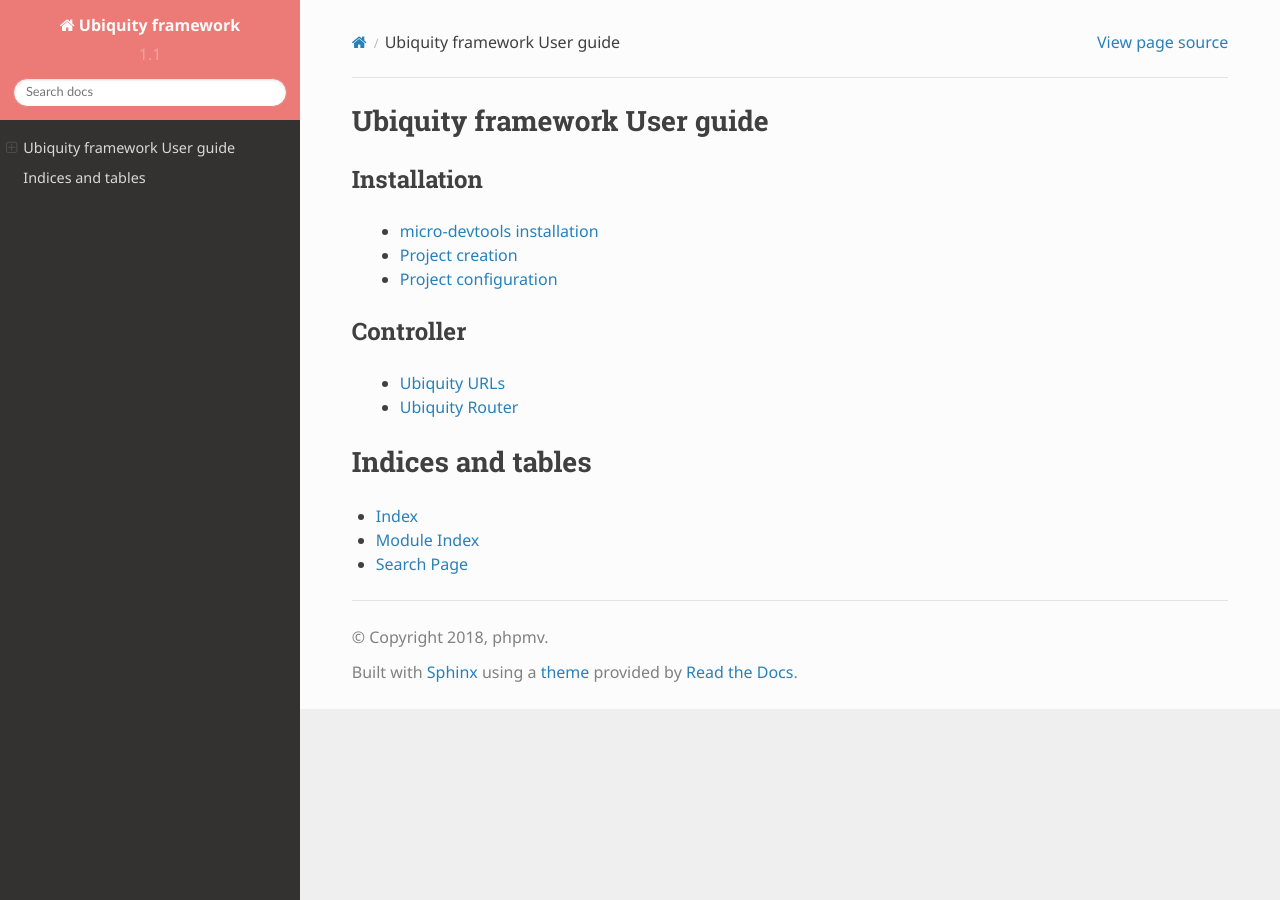
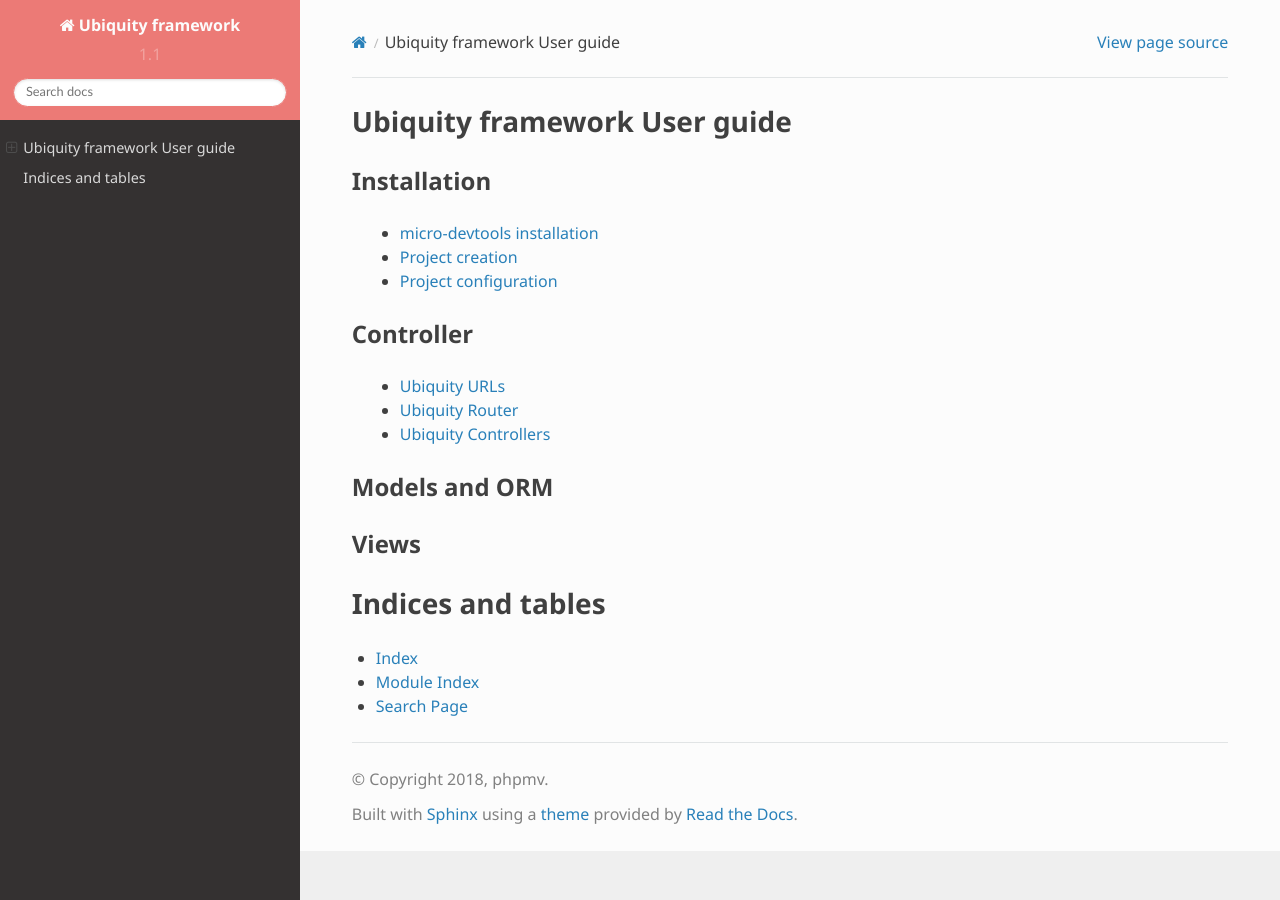
Before and after one commit to phpMv/ubiquity, a Sphinx documentation site: the page built from docs/index.rst, in a window 1280 px wide. Built offline with Sphinx 7.4.7 and the Read the Docs theme 2.0.0, drawn with Linux system fonts in a browser that asks for light colours.

Commit message:
doc controllers begining

```diff
--- a/docs/_static/css/custom.css
+++ b/docs/_static/css/custom.css
@@ -1,4 +1,7 @@
 body{
+	font-family: "Segoe UI", Frutiger, "Frutiger Linotype", "Dejavu Sans", "Helvetica Neue", Arial, sans-serif!important;
+}
+h1, h2, .rst-content .toctree-wrapper p.caption, h3, h4, h5, h6, legend{
 	font-family: "Segoe UI", Frutiger, "Frutiger Linotype", "Dejavu Sans", "Helvetica Neue", Arial, sans-serif!important;
 }
 .wy-nav-content{
--- /dev/null
+++ b/docs/controller/controllers.rst
@@ -0,0 +1,2 @@
+Ubiquity Controllers
+====================
--- a/docs/index.rst
+++ b/docs/index.rst
@@ -21,6 +21,14 @@ Controller
 ----------
   * :doc:`controller/uri`
   * :doc:`controller/router`
+  * :doc:`controller/controllers`
+
+Models and ORM
+--------------
+
+Views
+-----
+
 
 Indices and tables
 ==================
```
